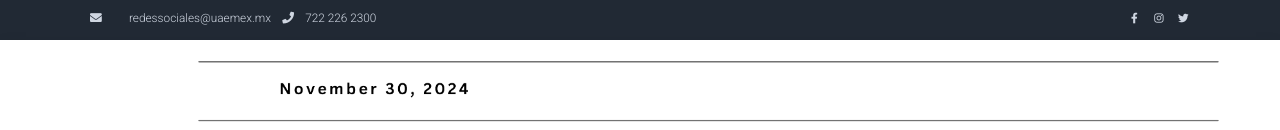
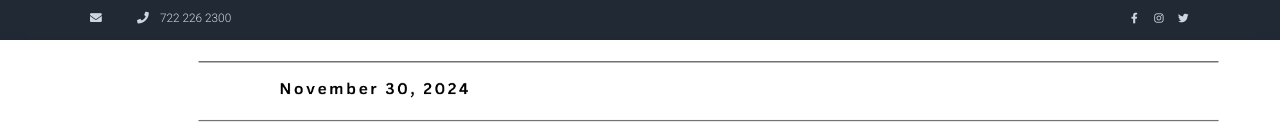
Before and after one commit to esmefelipe/uaemsports.github.io, a plain HTML site: page index.html in a window 1280 px wide. Shown: the top 130 px of the page. Drawn offline with Linux system fonts and the light colour scheme.

Commit message:
Update index.html

```diff
--- a/index.html
+++ b/index.html
@@ -30,8 +30,7 @@
                 <div>
                     <i class="fa fa-envelope mx-2"></i>
                     <a class="navbar-brand text-success logo h1 align-self-center" href="index.html"></a>
-                    <a class="navbar-sm-brand text-light text-decoration-none" href="redessociales@uaemex.mx">redessociales@uaemex.mx</a>
-                    <i class="fa fa-phone mx-2"></i>
+                     <i class="fa fa-phone mx-2"></i>
                     <a class="navbar-sm-brand text-light text-decoration-none" href="tel:722 226 2300">722 226 2300</a>
                 </div>
                 <div>
```
